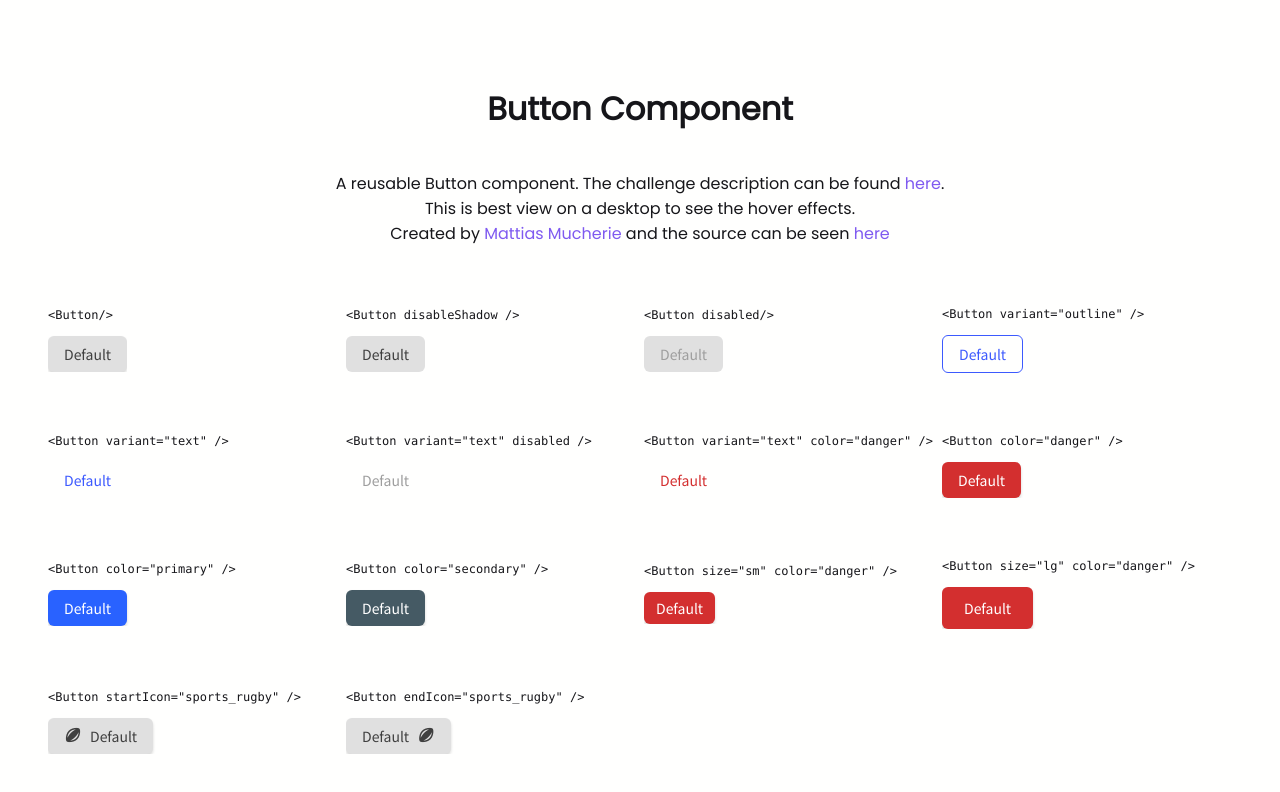
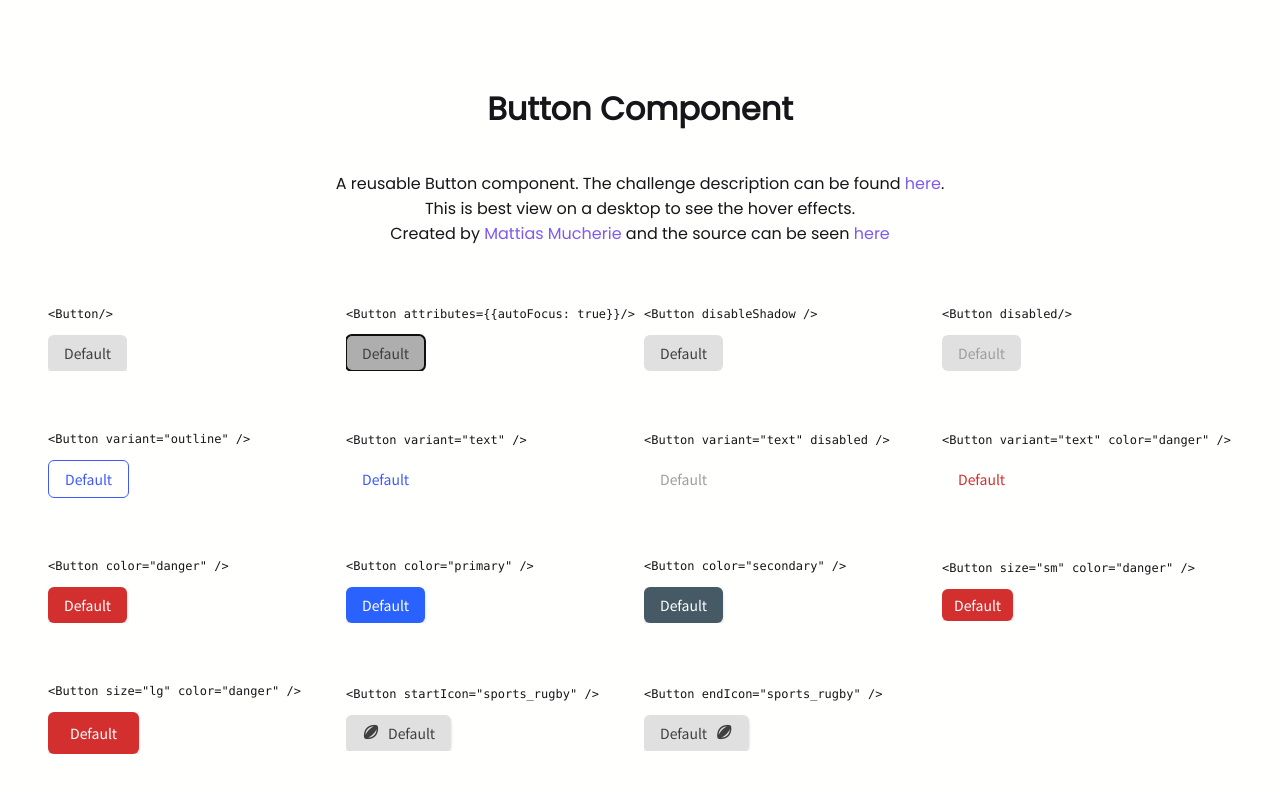
Before and after one commit to mattiasmucherie/button-comp, a React (Create React App) app: page / in a window 1280 px wide. Shown: the top 792 px of the page. Built offline with nearby package versions, Linux system fonts and the light colour scheme.

Commit message:
Add all button attributes

```diff
--- a/src/App.tsx
+++ b/src/App.tsx
@@ -78,6 +78,12 @@ function App() {
             <Code>{`<Button/>`}</Code>
           </pre>
           <Button />
+        </ButtonContainer>
+        <ButtonContainer>
+          <pre>
+            <Code>{`<Button attributes={{autoFocus: true}}/>`}</Code>
+          </pre>
+          <Button attributes={{ autoFocus: true }} />
         </ButtonContainer>
         <ButtonContainer>
           <pre>
--- a/src/component/Button.tsx
+++ b/src/component/Button.tsx
@@ -1,4 +1,4 @@
-import React, { MouseEventHandler } from "react"
+import React, { ButtonHTMLAttributes, MouseEventHandler } from "react"
 import styled, { DefaultTheme } from "styled-components"
 import { dangerTheme, primaryTheme, secondaryTheme, theme } from "../themes"
 
@@ -73,9 +73,11 @@ interface ButtonProps extends CustomButtonProps {
   text?: string
   startIcon?: string
   endIcon?: string
+  attributes?: ButtonHTMLAttributes<HTMLButtonElement>
 }
 const Button = (props: ButtonProps): JSX.Element => {
   const {
+    attributes,
     onClick,
     disabled,
     color,
@@ -127,6 +129,7 @@ const Button = (props: ButtonProps): JSX.Element => {
       disableShadow={disableShadow}
       disabled={disabled}
       size={size}
+      {...attributes}
     >
       {renderText(text, startIcon, endIcon)}
     </CustomButton>
```
